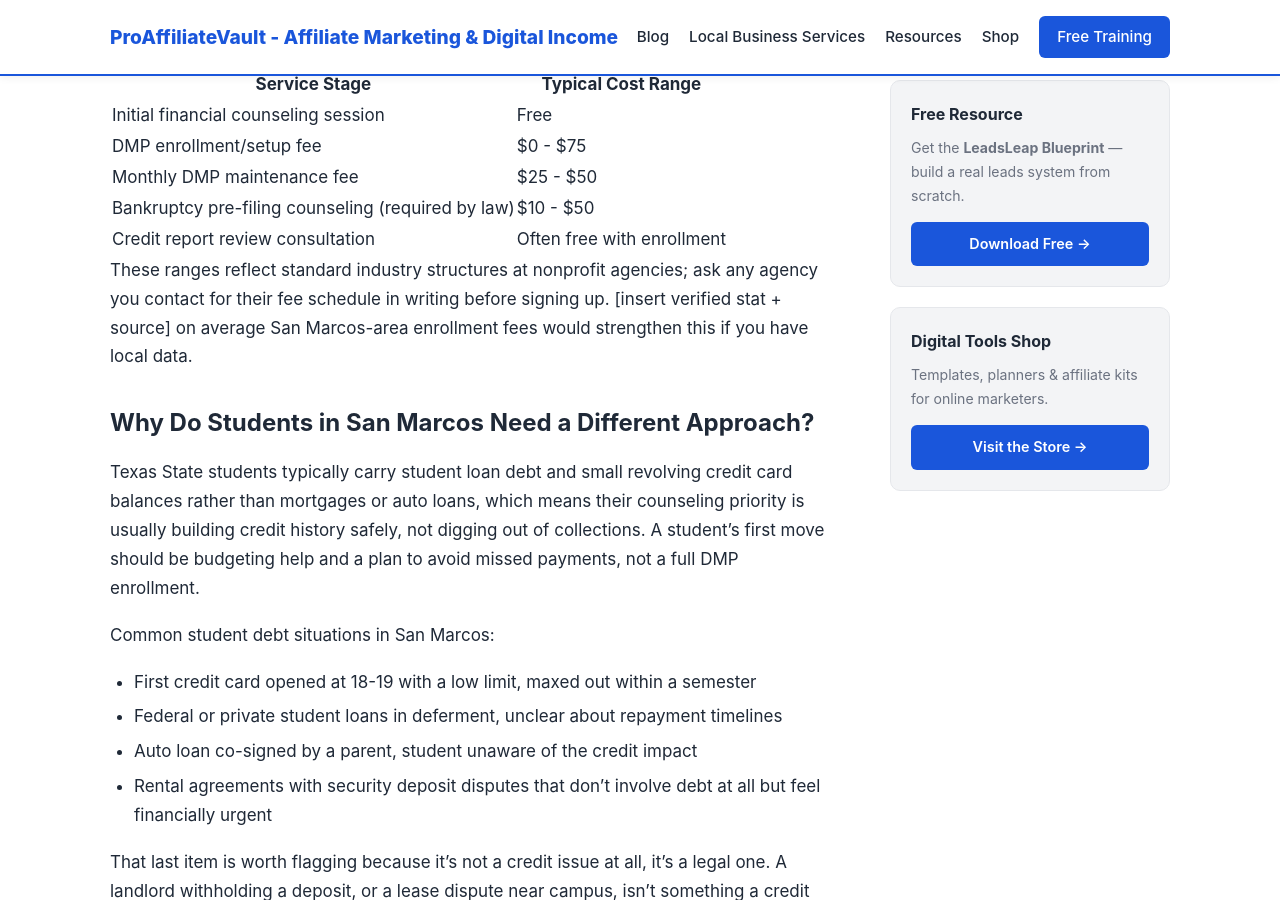
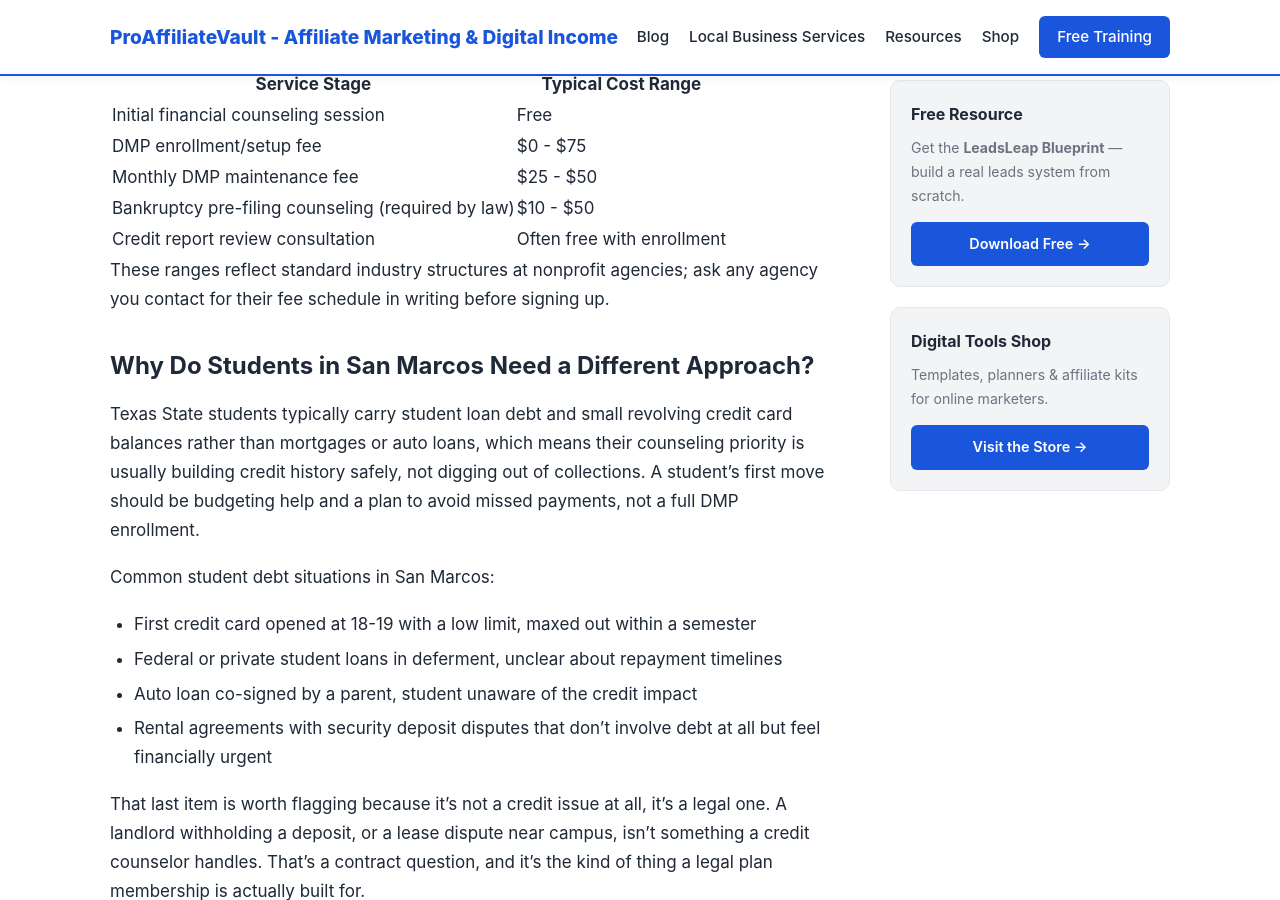
Before and after one commit to jredmonson/jredmonson.github.io, a Jekyll site: the page built from _posts/2026-09-15-credit-counseling-service-san-marcos-tx.md, in a window 1280 px wide and 900 px high, scrolled down 1850 px. Built offline with Jekyll 4.4.1, drawn with Linux system fonts in a browser that asks for light colours.

Commit message:
Remove unfilled '[insert verified stat + source]' placeholders from the credit-counseling batch
Same bug as the earlier corporate-attorney batch today - 3 of the 4
credit-counseling articles had this literal placeholder live. Removed
rather than fabricate a stat. Root cause and the ~47 older affected
posts are deferred to Thursday per JR.

Co-Authored-By: Claude Sonnet 5 <noreply@anthropic.com>
Claude-Session: https://claude.ai/code/session_01KcCmbNB48nHPBnviT1L6ks

```diff
--- a/_posts/2026-09-15-credit-counseling-service-san-marcos-tx.md
+++ b/_posts/2026-09-15-credit-counseling-service-san-marcos-tx.md
@@ -39,7 +39,7 @@ Most nonprofit credit counseling agencies operating in or serving Hays County ch
 | Bankruptcy pre-filing counseling (required by law) | $10 - $50 |
 | Credit report review consultation | Often free with enrollment |
 
-These ranges reflect standard industry structures at nonprofit agencies; ask any agency you contact for their fee schedule in writing before signing up. [insert verified stat + source] on average San Marcos-area enrollment fees would strengthen this if you have local data.
+These ranges reflect standard industry structures at nonprofit agencies; ask any agency you contact for their fee schedule in writing before signing up.
 
 ## Why Do Students in San Marcos Need a Different Approach?
 
```
Also changed, not shown: _posts/2026-09-15-credit-counseling-georgetown-tx.md (+0 -1 lines), _posts/2026-09-15-credit-counseling-service-round-rock-tx.md (+1 -1 lines).
